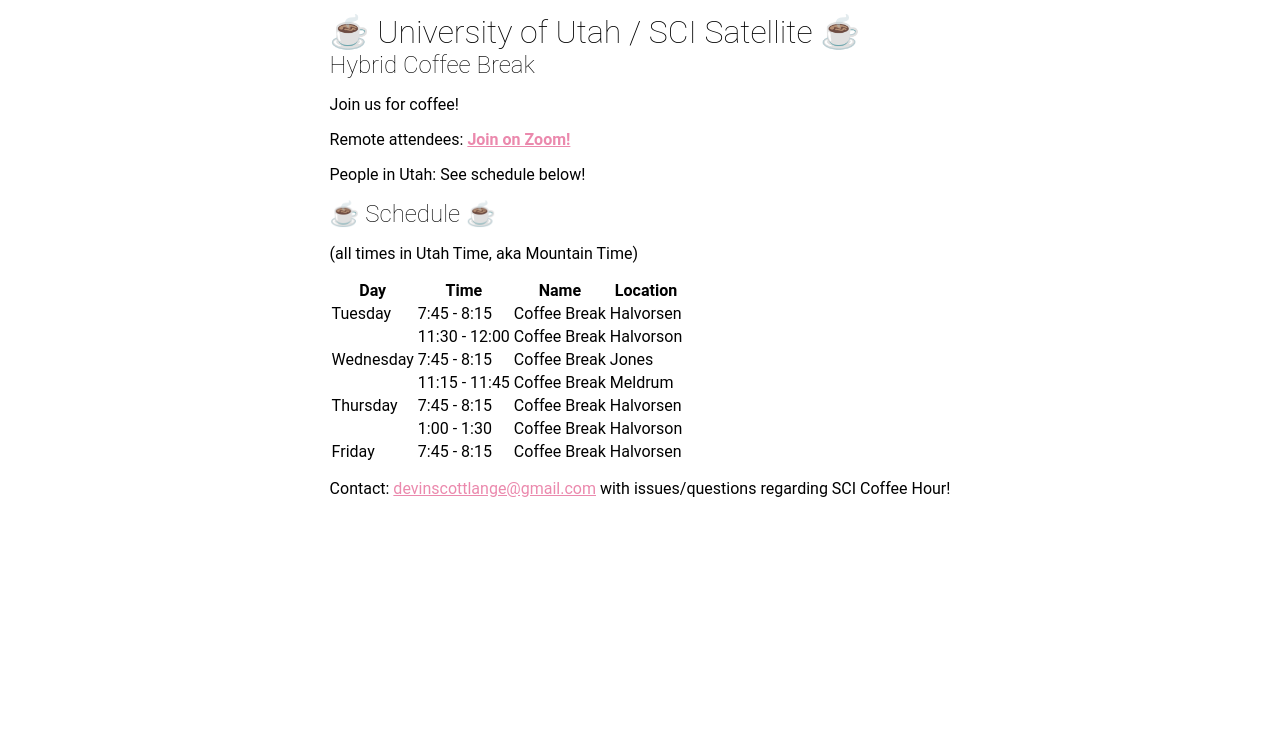
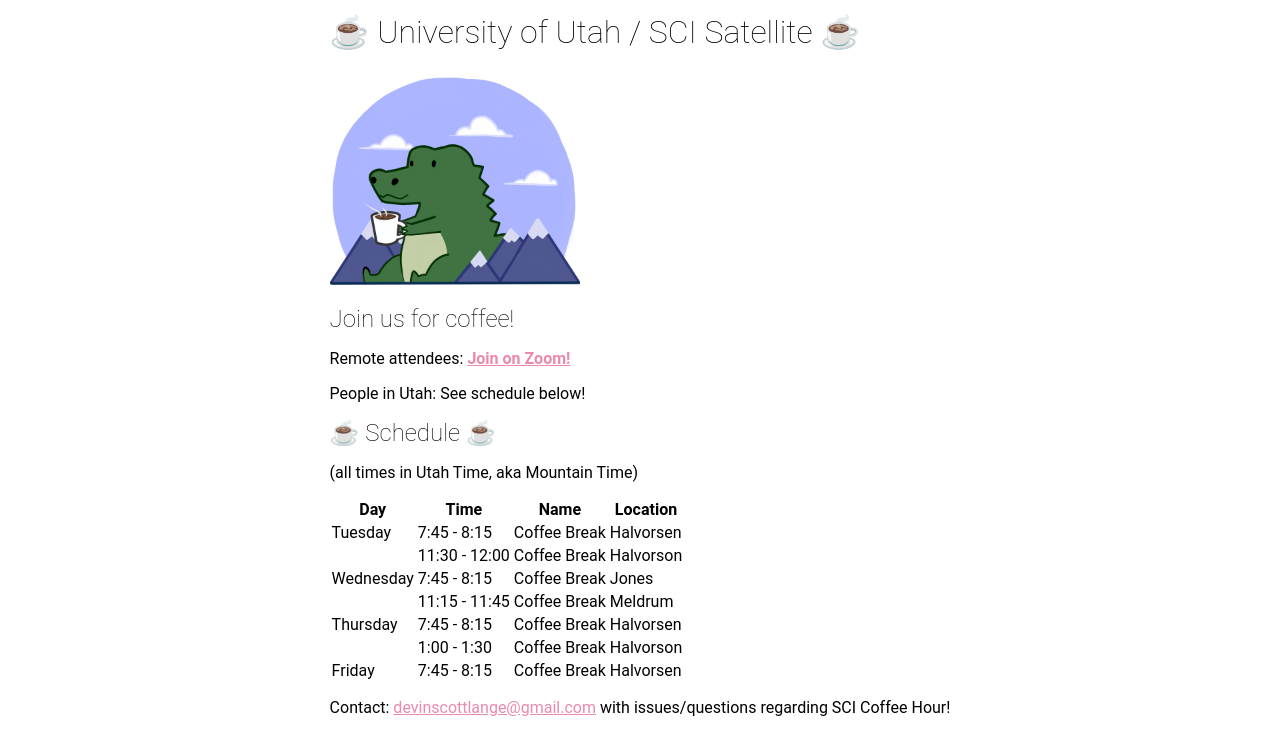
Before and after one commit to mcnuttandrew/vis24-utah-satellite, an Eleventy site: page src/coffee.md in a window 1280 px wide. Shown: the part 208-941 px from the top of the page. Before the commit the page ends 800 px from the top, so only its background shows below. Built offline with nearby package versions, Linux system fonts and the light colour scheme; Eleventy itself is replaced by a stand-in of ours; files that its build step writes are made by us from their sources; a web font is replaced by a local one.

Commit message:
add cute gator cartoon

```diff
--- a/src/coffee.md
+++ b/src/coffee.md
@@ -5,11 +5,12 @@
 
 [![VIS24 Logo](/assets/logo.png)](/)
 
+
 # ☕ University of Utah / SCI Satellite ☕
 
-## Hybrid Coffee Break
+<img style="width: 250px" alt="Alligator in mountains drinking coffee" src="/assets/gator_coffee_mountains.png" />
 
-Join us for coffee!
+## Join us for coffee!
 
 Remote attendees: [**Join on Zoom!**](https://utah.zoom.us/j/92719330333)
 
```
Also changed, not shown: .eleventy.js, src/assets/gator_coffee_mountains.png (added).
